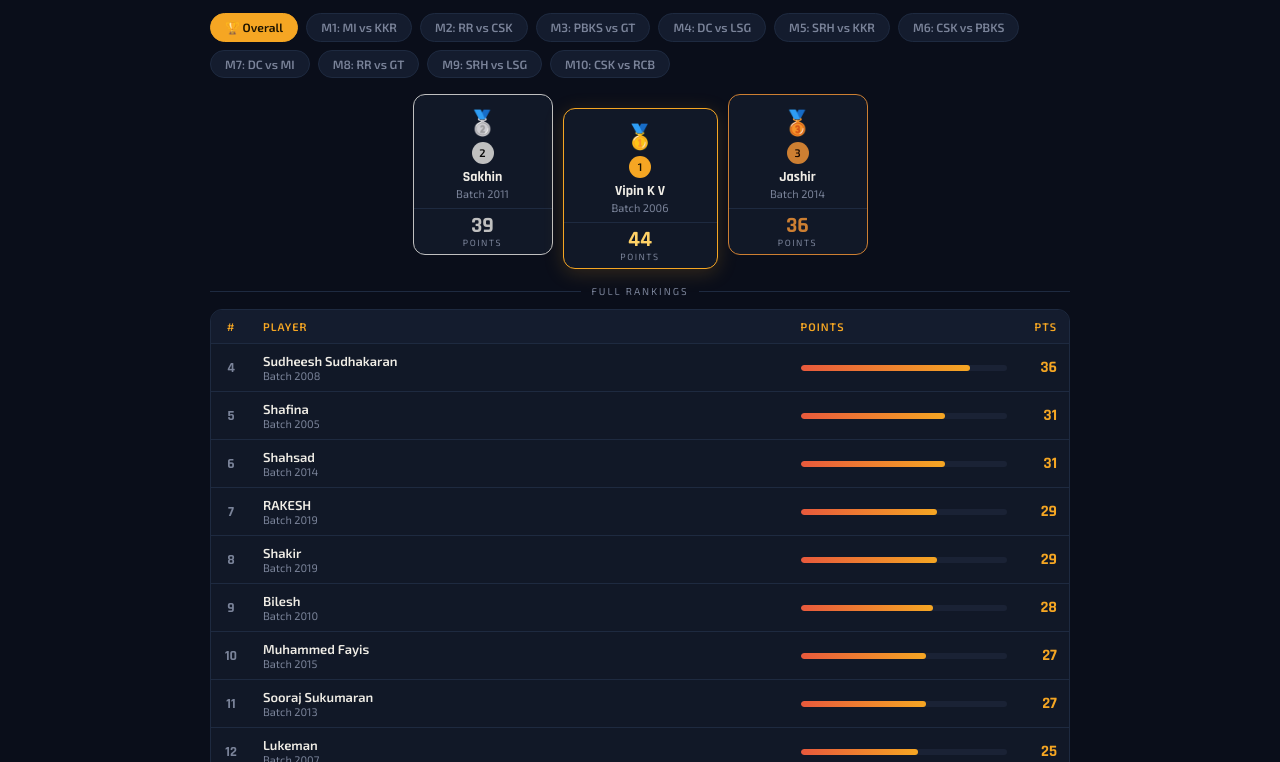
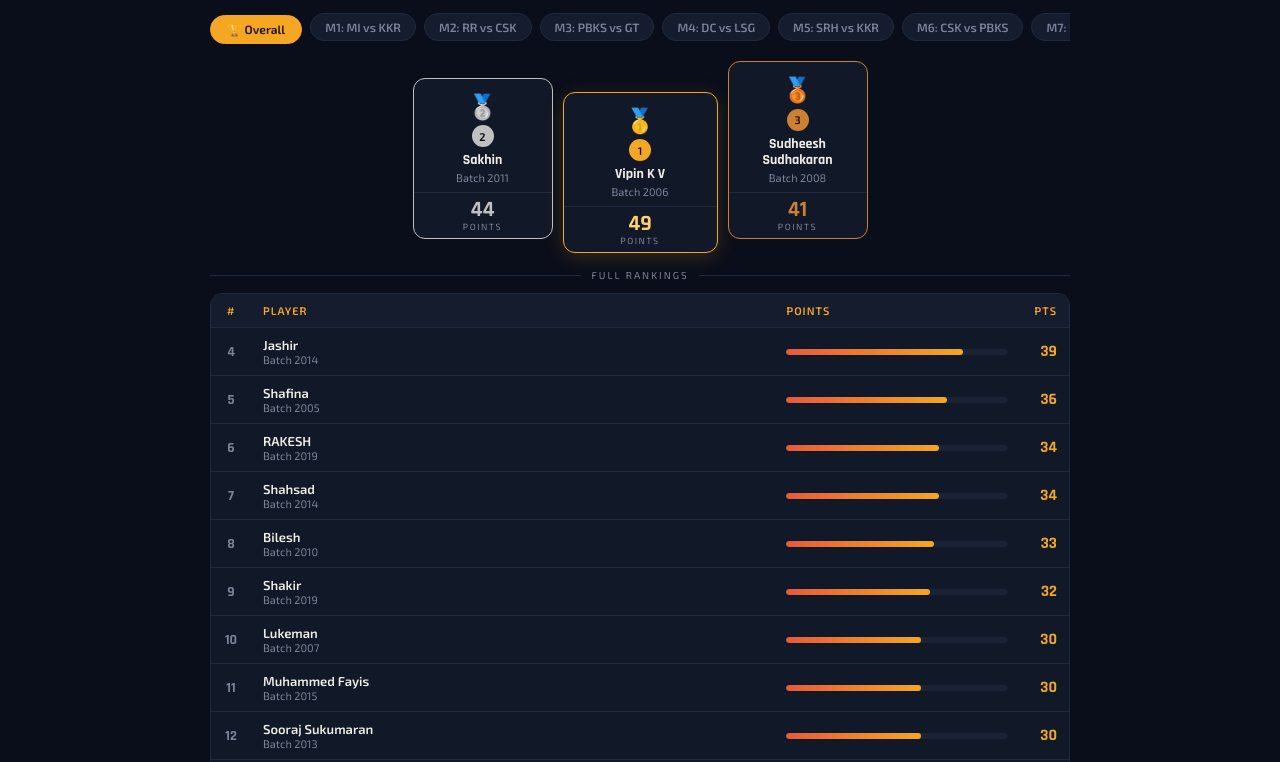
Before and after one commit to z4leh/IPL-LEADERBOARD-GECI-ALUMNI, a plain HTML site: page index.html in a window 1280 px wide. Shown: the part 202-964 px from the top of the page. Drawn offline with Linux system fonts and the light colour scheme.

Commit message:
Add files via upload

```diff
--- a/index.html
+++ b/index.html
@@ -46,8 +46,12 @@ html,body{background:var(--dark);color:var(--text);font-family:'Exo 2',sans-seri
 .subtitle{font-size:13px;color:var(--muted);margin-top:4px}
 
 /* ── MATCH SELECTOR ── */
-.match-tabs{display:flex;gap:8px;flex-wrap:wrap;margin-bottom:16px}
-.match-tab{padding:6px 14px;border-radius:20px;font-size:12px;font-weight:600;cursor:pointer;border:1px solid var(--border);background:var(--card2);color:var(--muted);transition:all .15s}
+.match-tabs-wrap{display:flex;align-items:center;gap:8px;margin-bottom:16px}
+.match-tabs-overall{padding:6px 16px;border-radius:20px;font-size:12px;font-weight:600;cursor:pointer;border:1px solid var(--border);background:var(--card2);color:var(--muted);transition:all .15s;white-space:nowrap;flex-shrink:0}
+.match-tabs-overall.active{background:var(--gold);color:#1A1200;border-color:var(--gold)}
+.match-tabs-scroll{display:flex;gap:8px;overflow-x:auto;padding-bottom:4px;scrollbar-width:none;-ms-overflow-style:none}
+.match-tabs-scroll::-webkit-scrollbar{display:none}
+.match-tab{padding:6px 14px;border-radius:20px;font-size:12px;font-weight:600;cursor:pointer;border:1px solid var(--border);background:var(--card2);color:var(--muted);transition:all .15s;white-space:nowrap;flex-shrink:0}
 .match-tab.active{background:var(--gold);color:#1A1200;border-color:var(--gold)}
 .match-tab:hover:not(.active){border-color:var(--muted);color:var(--text)}
 
@@ -195,8 +199,10 @@ html,body{background:var(--dark);color:var(--text);font-family:'Exo 2',sans-seri
     <div class="subtitle" id="lb-subtitle">Loading...</div>
   </div>
 
-  <!-- Match tabs -->
-  <div class="match-tabs" id="matchTabs"></div>
+  <div class="match-tabs-wrap">
+    <div class="match-tabs-overall" id="overallTab" onclick="setMatch('all')">🏆 Overall</div>
+    <div class="match-tabs-scroll" id="matchTabs"></div>
+  </div>
 
   <!-- Podium -->
   <div class="podium" id="podium"></div>
@@ -312,7 +318,7 @@ let state = {
 //  VERSION — bump this when uploading new data
 //  e.g. "v3" → everyone gets fresh data automatically
 // ══════════════════════════════════════════
-const DATA_VERSION = "v18";
+const DATA_VERSION = "v19";
 
 // ══════════════════════════════════════════
 //  INIT
@@ -342,7 +348,7 @@ function init() {
 
 function seedData() {
   state.players = [
-    {name:"Ajmal",batch:2017,phone:""},{name:"Ajmal KA",batch:2004,phone:""},{name:"Amal Thankachan",batch:2017,phone:""},
+    {name:"Abin",batch:2019,phone:""},{name:"Ajmal",batch:2017,phone:""},{name:"Ajmal KA",batch:2004,phone:""},{name:"Amal Thankachan",batch:2017,phone:""},
     {name:"Ameena Shahul",batch:2015,phone:""},{name:"Aneesh Salimkumat",batch:2009,phone:""},
     {name:"Anjaz",batch:2007,phone:""},{name:"Anwar",batch:2008,phone:""},
     {name:"ARJUN R G",batch:2022,phone:""},{name:"Arun Kumar",batch:2014,phone:""},
@@ -375,6 +381,7 @@ function seedData() {
     {num:8,name:"RR vs GT",date:"2026-04-06"},
     {num:9,name:"SRH vs LSG",date:"2026-04-07"},
     {num:10,name:"CSK vs RCB",date:"2026-04-08"},
+    {num:11,name:"KKR vs PBKS",date:"2026-04-09"},
   ];
   state.scores = [
     // MI vs KKR
@@ -387,7 +394,7 @@ function seedData() {
     {name:"Shamna",match:"MI vs KKR",points:4},{name:"Sooraj Sukumaran",match:"MI vs KKR",points:4},
     {name:"Swathy Vinod",match:"MI vs KKR",points:4},{name:"RAKESH",match:"MI vs KKR",points:3},
     {name:"Sumayya",match:"MI vs KKR",points:3},{name:"VISHNU",match:"MI vs KKR",points:3},
-    {name:"Ajmal",match:"MI vs KKR",points:0},{name:"Nirmal Nandakumar",match:"MI vs KKR",points:0},{name:"Yasir",match:"MI vs KKR",points:0},
+    {name:"Ajmal",match:"MI vs KKR",points:0},{name:"Nirmal Nandakumar",match:"MI vs KKR",points:0},{name:"Abin",match:"MI vs KKR",points:0},{name:"Yasir",match:"MI vs KKR",points:0},
     {name:"Aneesh Salimkumat",match:"MI vs KKR",points:2},{name:"Balagovind",match:"MI vs KKR",points:2},
     {name:"Fayiz Hashim",match:"MI vs KKR",points:2},{name:"Shibil Jaleel",match:"MI vs KKR",points:2},
     {name:"Vipin K V",match:"MI vs KKR",points:2},{name:"ARJUN R G",match:"MI vs KKR",points:2},
@@ -412,7 +419,7 @@ function seedData() {
     {name:"Amal Thankachan",match:"RR vs CSK",points:0},{name:"Arun Kumar",match:"RR vs CSK",points:0},
     {name:"Jasil",match:"RR vs CSK",points:0},{name:"Lukeman",match:"RR vs CSK",points:0},
     {name:"Shakir",match:"RR vs CSK",points:0},{name:"Shamna",match:"RR vs CSK",points:0},
-    {name:"Sumayya",match:"RR vs CSK",points:0},{name:"VISHNU",match:"RR vs CSK",points:0},{name:"Ajmal",match:"RR vs CSK",points:0},{name:"Nirmal Nandakumar",match:"RR vs CSK",points:0},{name:"Yasir",match:"RR vs CSK",points:0},
+    {name:"Sumayya",match:"RR vs CSK",points:0},{name:"VISHNU",match:"RR vs CSK",points:0},{name:"Ajmal",match:"RR vs CSK",points:0},{name:"Nirmal Nandakumar",match:"RR vs CSK",points:0},{name:"Abin",match:"RR vs CSK",points:0},{name:"Yasir",match:"RR vs CSK",points:0},
     {name:"Aneesh Salimkumat",match:"RR vs CSK",points:0},{name:"Balagovind",match:"RR vs CSK",points:0},
     {name:"Fayiz Hashim",match:"RR vs CSK",points:0},{name:"ARJUN R G",match:"RR vs CSK",points:0},
     {name:"Benax Arjunan",match:"RR vs CSK",points:0},{name:"Muhammed Fayis",match:"RR vs CSK",points:0},
@@ -438,7 +445,7 @@ function seedData() {
     {name:"Amal Thankachan",match:"PBKS vs GT",points:2},{name:"Shahsad",match:"PBKS vs GT",points:5},
     {name:"Asif Ali T",match:"PBKS vs GT",points:0},{name:"Nikhil Padikkal",match:"PBKS vs GT",points:0},
     {name:"Ajmal KA",match:"PBKS vs GT",points:0},{name:"Jasil",match:"PBKS vs GT",points:0},
-    {name:"Shamna",match:"PBKS vs GT",points:0},{name:"VISHNU",match:"PBKS vs GT",points:0},{name:"Ajmal",match:"PBKS vs GT",points:0},{name:"Nirmal Nandakumar",match:"PBKS vs GT",points:0},{name:"Yasir",match:"PBKS vs GT",points:0},
+    {name:"Shamna",match:"PBKS vs GT",points:0},{name:"VISHNU",match:"PBKS vs GT",points:0},{name:"Ajmal",match:"PBKS vs GT",points:0},{name:"Nirmal Nandakumar",match:"PBKS vs GT",points:0},{name:"Abin",match:"PBKS vs GT",points:0},{name:"Yasir",match:"PBKS vs GT",points:0},
     {name:"Aneesh Salimkumat",match:"PBKS vs GT",points:0},{name:"Balagovind",match:"PBKS vs GT",points:0},
     {name:"ARJUN R G",match:"PBKS vs GT",points:0},{name:"Benax Arjunan",match:"PBKS vs GT",points:0},
     {name:"Swathy Vinod",match:"PBKS vs GT",points:0},{name:"Akshay",match:"PBKS vs GT",points:0},
@@ -465,7 +472,7 @@ function seedData() {
     {name:"Shafina",match:"DC vs LSG",points:0},{name:"Shameer",match:"DC vs LSG",points:0},
     {name:"Shamna",match:"DC vs LSG",points:0},{name:"Sirajudheen",match:"DC vs LSG",points:0},
     {name:"Sooraj Sukumaran",match:"DC vs LSG",points:0},{name:"Sumayya",match:"DC vs LSG",points:0},
-    {name:"Swathy Vinod",match:"DC vs LSG",points:0},{name:"VISHNU",match:"DC vs LSG",points:0},{name:"Ajmal",match:"DC vs LSG",points:0},{name:"Nirmal Nandakumar",match:"DC vs LSG",points:0},{name:"Yasir",match:"DC vs LSG",points:0},
+    {name:"Swathy Vinod",match:"DC vs LSG",points:0},{name:"VISHNU",match:"DC vs LSG",points:0},{name:"Ajmal",match:"DC vs LSG",points:0},{name:"Nirmal Nandakumar",match:"DC vs LSG",points:0},{name:"Abin",match:"DC vs LSG",points:0},{name:"Yasir",match:"DC vs LSG",points:0},
     // SRH vs KKR
     {name:"Shahsad",match:"SRH vs KKR",points:7},{name:"Jashir",match:"SRH vs KKR",points:5},
     {name:"Sakhin",match:"SRH vs KKR",points:5},{name:"Anwar",match:"SRH vs KKR",points:5},
@@ -487,7 +494,7 @@ function seedData() {
     {name:"Sameer",match:"SRH vs KKR",points:0},{name:"Shameer",match:"SRH vs KKR",points:0},
     {name:"Shamna",match:"SRH vs KKR",points:0},{name:"Shibil Jaleel",match:"SRH vs KKR",points:0},
     {name:"Sudheesh Sudhakaran",match:"SRH vs KKR",points:4},{name:"Sumayya",match:"SRH vs KKR",points:0},
-    {name:"Swathy Vinod",match:"SRH vs KKR",points:0},{name:"VISHNU",match:"SRH vs KKR",points:0},{name:"Ajmal",match:"SRH vs KKR",points:0},{name:"Nirmal Nandakumar",match:"SRH vs KKR",points:0},{name:"Yasir",match:"SRH vs KKR",points:0},
+    {name:"Swathy Vinod",match:"SRH vs KKR",points:0},{name:"VISHNU",match:"SRH vs KKR",points:0},{name:"Ajmal",match:"SRH vs KKR",points:0},{name:"Nirmal Nandakumar",match:"SRH vs KKR",points:0},{name:"Abin",match:"SRH vs KKR",points:0},{name:"Yasir",match:"SRH vs KKR",points:0},
     // CSK vs PBKS
     {name:"Niyas V",match:"CSK vs PBKS",points:7},{name:"Sudheesh Sudhakaran",match:"CSK vs PBKS",points:7},
     {name:"Ameena Shahul",match:"CSK vs PBKS",points:5},{name:"Livin",match:"CSK vs PBKS",points:5},
@@ -510,7 +517,7 @@ function seedData() {
     {name:"Shahsad",match:"CSK vs PBKS",points:0},{name:"Shamna",match:"CSK vs PBKS",points:0},
     {name:"Shibil Jaleel",match:"CSK vs PBKS",points:0},{name:"Sirajudheen",match:"CSK vs PBKS",points:0},
     {name:"Sooraj Sukumaran",match:"CSK vs PBKS",points:0},{name:"Sumayya",match:"CSK vs PBKS",points:0},
-    {name:"VISHNU",match:"CSK vs PBKS",points:0},{name:"Ajmal",match:"CSK vs PBKS",points:0},{name:"Nirmal Nandakumar",match:"CSK vs PBKS",points:0},{name:"Yasir",match:"CSK vs PBKS",points:0},
+    {name:"VISHNU",match:"CSK vs PBKS",points:0},{name:"Ajmal",match:"CSK vs PBKS",points:0},{name:"Nirmal Nandakumar",match:"CSK vs PBKS",points:0},{name:"Abin",match:"CSK vs PBKS",points:0},{name:"Yasir",match:"CSK vs PBKS",points:0},
     // DC vs MI
     {name:"ARJUN R G",match:"DC vs MI",points:0},{name:"Ajmal",match:"DC vs MI",points:2},{name:"Ajmal KA",match:"DC vs MI",points:0},{name:"Akshay",match:"DC vs MI",points:0},
     {name:"Amal Thankachan",match:"DC vs MI",points:5},{name:"Ameena Shahul",match:"DC vs MI",points:2},{name:"Aneesh Salimkumat",match:"DC vs MI",points:0},{name:"Anjaz",match:"DC vs MI",points:5},
@@ -523,7 +530,7 @@ function seedData() {
     {name:"Shahsad",match:"DC vs MI",points:0},{name:"Shakir",match:"DC vs MI",points:2},{name:"Shameer",match:"DC vs MI",points:2},{name:"Shamna",match:"DC vs MI",points:0},
     {name:"Shibil Jaleel",match:"DC vs MI",points:0},{name:"Sirajudheen",match:"DC vs MI",points:4},{name:"Sooraj Sukumaran",match:"DC vs MI",points:5},{name:"Sudheesh Sudhakaran",match:"DC vs MI",points:5},
     {name:"Sumayya",match:"DC vs MI",points:0},{name:"Swathy Vinod",match:"DC vs MI",points:0},{name:"VISHNU",match:"DC vs MI",points:0},{name:"Vipin K V",match:"DC vs MI",points:2},
-    {name:"Yasir",match:"DC vs MI",points:0},
+    {name:"Abin",match:"DC vs MI",points:0},{name:"Yasir",match:"DC vs MI",points:0},
 
     // RR vs GT
     {name:"ARJUN R G",match:"RR vs GT",points:0},{name:"Ajmal",match:"RR vs GT",points:0},{name:"Ajmal KA",match:"RR vs GT",points:0},{name:"Akshay",match:"RR vs GT",points:0},
@@ -537,7 +544,7 @@ function seedData() {
     {name:"Shahsad",match:"RR vs GT",points:4},{name:"Shakir",match:"RR vs GT",points:4},{name:"Shameer",match:"RR vs GT",points:0},{name:"Shamna",match:"RR vs GT",points:0},
     {name:"Shibil Jaleel",match:"RR vs GT",points:2},{name:"Sirajudheen",match:"RR vs GT",points:0},{name:"Sooraj Sukumaran",match:"RR vs GT",points:4},{name:"Sudheesh Sudhakaran",match:"RR vs GT",points:2},
     {name:"Sumayya",match:"RR vs GT",points:2},{name:"Swathy Vinod",match:"RR vs GT",points:4},{name:"VISHNU",match:"RR vs GT",points:0},{name:"Vipin K V",match:"RR vs GT",points:7},
-    {name:"Yasir",match:"RR vs GT",points:5},
+    {name:"Yasir",match:"RR vs GT",points:5},{name:"Abin",match:"RR vs GT",points:0},
 
     // SRH vs LSG
     {name:"ARJUN R G",match:"SRH vs LSG",points:0},{name:"Ajmal",match:"SRH vs LSG",points:2},{name:"Ajmal KA",match:"SRH vs LSG",points:0},{name:"Akshay",match:"SRH vs LSG",points:0},
@@ -551,7 +558,7 @@ function seedData() {
     {name:"Shahsad",match:"SRH vs LSG",points:0},{name:"Shakir",match:"SRH vs LSG",points:2},{name:"Shameer",match:"SRH vs LSG",points:5},{name:"Shamna",match:"SRH vs LSG",points:0},
     {name:"Shibil Jaleel",match:"SRH vs LSG",points:0},{name:"Sirajudheen",match:"SRH vs LSG",points:5},{name:"Sooraj Sukumaran",match:"SRH vs LSG",points:2},{name:"Sudheesh Sudhakaran",match:"SRH vs LSG",points:2},
     {name:"Sumayya",match:"SRH vs LSG",points:0},{name:"Swathy Vinod",match:"SRH vs LSG",points:0},{name:"VISHNU",match:"SRH vs LSG",points:0},{name:"Vipin K V",match:"SRH vs LSG",points:2},
-    {name:"Yasir",match:"SRH vs LSG",points:0},
+    {name:"Abin",match:"SRH vs LSG",points:0},{name:"Yasir",match:"SRH vs LSG",points:0},
 
     // CSK vs RCB
     {name:"ARJUN R G",match:"CSK vs RCB",points:0},{name:"Ajmal",match:"CSK vs RCB",points:0},{name:"Ajmal KA",match:"CSK vs RCB",points:0},{name:"Akshay",match:"CSK vs RCB",points:0},
@@ -565,7 +572,20 @@ function seedData() {
     {name:"Shahsad",match:"CSK vs RCB",points:5},{name:"Shakir",match:"CSK vs RCB",points:4},{name:"Shameer",match:"CSK vs RCB",points:0},{name:"Shamna",match:"CSK vs RCB",points:0},
     {name:"Shibil Jaleel",match:"CSK vs RCB",points:5},{name:"Sirajudheen",match:"CSK vs RCB",points:5},{name:"Sooraj Sukumaran",match:"CSK vs RCB",points:0},{name:"Sudheesh Sudhakaran",match:"CSK vs RCB",points:7},
     {name:"Sumayya",match:"CSK vs RCB",points:5},{name:"Swathy Vinod",match:"CSK vs RCB",points:0},{name:"VISHNU",match:"CSK vs RCB",points:0},{name:"Vipin K V",match:"CSK vs RCB",points:5},
-    {name:"Yasir",match:"CSK vs RCB",points:0},
+    {name:"Abin",match:"CSK vs RCB",points:0},{name:"Yasir",match:"CSK vs RCB",points:0},
+    // KKR vs PBKS
+    {name:"ARJUN R G",match:"KKR vs PBKS",points:0},{name:"Abin",match:"KKR vs PBKS",points:5},{name:"Ajmal",match:"KKR vs PBKS",points:0},{name:"Ajmal KA",match:"KKR vs PBKS",points:0},
+    {name:"Akshay",match:"KKR vs PBKS",points:0},{name:"Amal Thankachan",match:"KKR vs PBKS",points:3},{name:"Ameena Shahul",match:"KKR vs PBKS",points:3},{name:"Aneesh Salimkumat",match:"KKR vs PBKS",points:0},
+    {name:"Anjaz",match:"KKR vs PBKS",points:5},{name:"Anwar",match:"KKR vs PBKS",points:0},{name:"Arun Kumar",match:"KKR vs PBKS",points:3},{name:"Asif Ali T",match:"KKR vs PBKS",points:5},
+    {name:"Balagovind",match:"KKR vs PBKS",points:0},{name:"Benax Arjunan",match:"KKR vs PBKS",points:0},{name:"Bilesh",match:"KKR vs PBKS",points:5},{name:"Fayiz Hashim",match:"KKR vs PBKS",points:3},
+    {name:"Fuhad",match:"KKR vs PBKS",points:5},{name:"Jashir",match:"KKR vs PBKS",points:3},{name:"Jasil",match:"KKR vs PBKS",points:3},{name:"Jisa",match:"KKR vs PBKS",points:5},
+    {name:"Livin",match:"KKR vs PBKS",points:0},{name:"Lukeman",match:"KKR vs PBKS",points:5},{name:"Midhun Das",match:"KKR vs PBKS",points:3},{name:"Mohamed Shafeeh",match:"KKR vs PBKS",points:0},
+    {name:"Muhammed Fayis",match:"KKR vs PBKS",points:3},{name:"Nikhil Padikkal",match:"KKR vs PBKS",points:3},{name:"Nirmal Nandakumar",match:"KKR vs PBKS",points:0},{name:"Niyas V",match:"KKR vs PBKS",points:3},
+    {name:"RAKESH",match:"KKR vs PBKS",points:5},{name:"Rijesh",match:"KKR vs PBKS",points:5},{name:"Sakhin",match:"KKR vs PBKS",points:5},{name:"Sameer",match:"KKR vs PBKS",points:0},
+    {name:"Shafina",match:"KKR vs PBKS",points:5},{name:"Shahsad",match:"KKR vs PBKS",points:3},{name:"Shakir",match:"KKR vs PBKS",points:3},{name:"Shameer",match:"KKR vs PBKS",points:0},
+    {name:"Shamna",match:"KKR vs PBKS",points:0},{name:"Shibil Jaleel",match:"KKR vs PBKS",points:0},{name:"Sirajudheen",match:"KKR vs PBKS",points:5},{name:"Sooraj Sukumaran",match:"KKR vs PBKS",points:3},
+    {name:"Sudheesh Sudhakaran",match:"KKR vs PBKS",points:5},{name:"Sumayya",match:"KKR vs PBKS",points:0},{name:"Swathy Vinod",match:"KKR vs PBKS",points:5},{name:"VISHNU",match:"KKR vs PBKS",points:0},
+    {name:"Vipin K V",match:"KKR vs PBKS",points:5},{name:"Yasir",match:"KKR vs PBKS",points:0},
 
   ];
   persist();
@@ -631,9 +651,10 @@ function renderAll() {
 }
 
 function renderMatchTabs() {
-  const el = document.getElementById('matchTabs');
-  const tabs = [{id:'all',label:'🏆 Overall'},...state.matches.map(m=>({id:m.name,label:`M${m.num}: ${m.name}`}))];
-  el.innerHTML = tabs.map(t=>`<div class="match-tab ${state.activeMatch===t.id?'active':''}" onclick="setMatch('${t.id}')">${t.label}</div>`).join('');
+  const overallEl = document.getElementById('overallTab');
+  const scrollEl  = document.getElementById('matchTabs');
+  overallEl.className = 'match-tabs-overall' + (state.activeMatch==='all' ? ' active' : '');
+  scrollEl.innerHTML = state.matches.map(m=>`<div class="match-tab ${state.activeMatch===m.name?'active':''}" onclick="setMatch('${m.name}')">M${m.num}: ${m.name}</div>`).join('');
 }
 
 function setMatch(id) {
```
